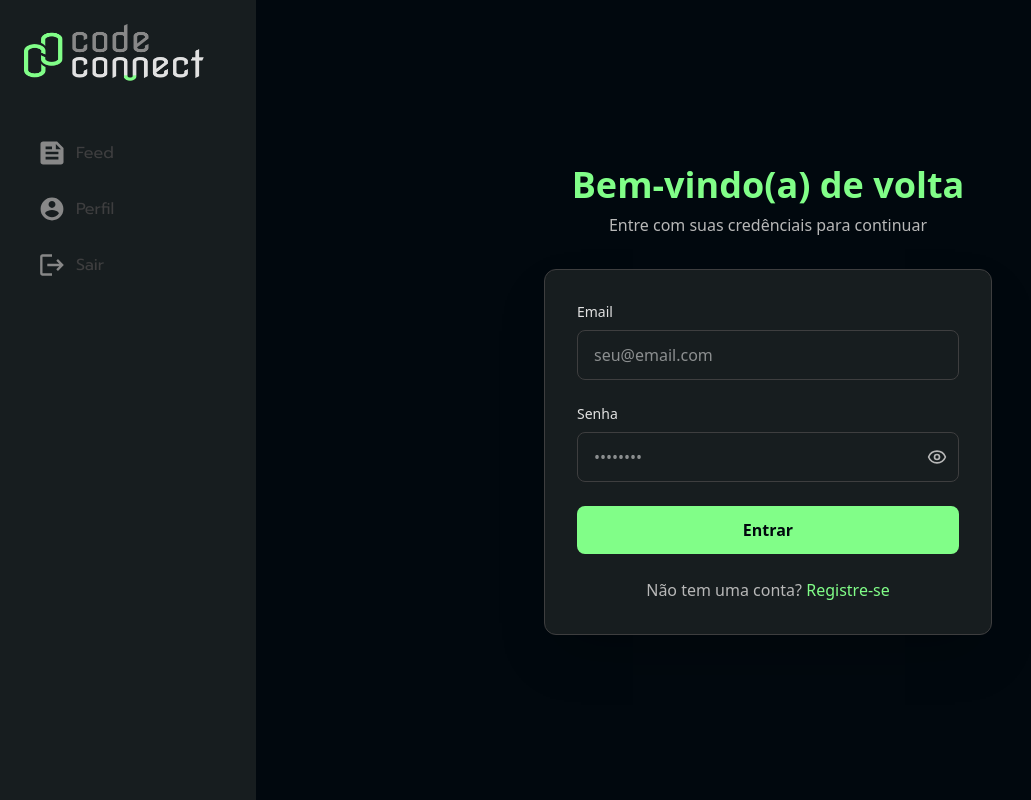
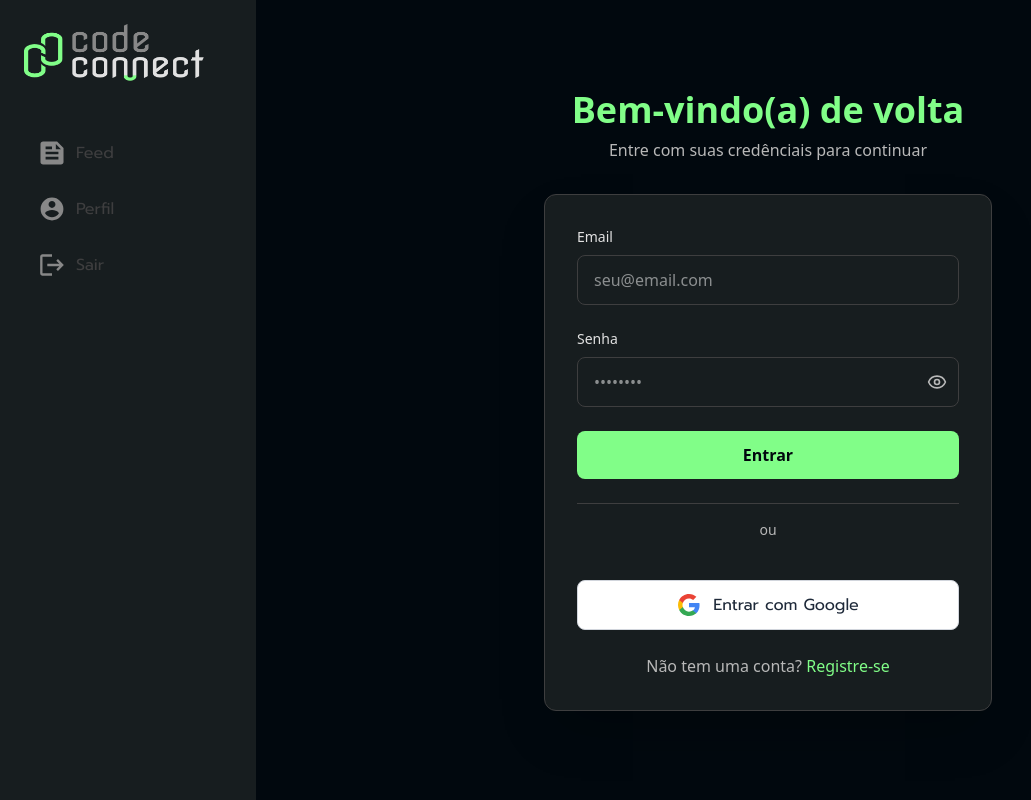
Before and after one commit to braiancalpar/auth-code-connect, a React (Vite) app: page /login in a window 1280 px wide. Shown: the whole page, without its empty margins (0-1031 px from the left). Built offline with nearby package versions, Linux system fonts and the light colour scheme; no server answers.

Commit message:
feat: adicionar página de callback de autenticação e botão de login com Google

```diff
--- a/src/App.tsx
+++ b/src/App.tsx
@@ -11,6 +11,7 @@ import { useTokenRefresh } from "./features/auth/hooks/useTokenRefresh";
 import { RegisterPage } from "./pages/RegisterPage";
 import { useAuth } from "./features/auth/hooks/useAuth";
 import { LoadingComponent } from "./features/auth/components/LoadingComponent";
+import { AuthCallbackPage } from "./pages/AuthCallbackPage";
 
 const AppContent = () => {
   const { isLoading } = useAuth();
@@ -30,6 +31,7 @@ const AppContent = () => {
           <Routes>
             <Route path="/login" element={<LoginPage />} />
             <Route path="/register" element={<RegisterPage />} />
+            <Route path="/auth/callback" element={<AuthCallbackPage />} />
             <Route element={<ProtectedRoute />}>
               <Route path="/" element={<HomePage />} />
               <Route path="/profile" element={<ProfilePage />} />
--- /dev/null
+++ b/src/features/auth/components/GoogleIcon.tsx
@@ -0,0 +1,22 @@
+export function GoogleIcon({ className }: { className?: string }) {
+  return (
+    <svg className={className} viewBox="0 0 24 24">
+      <path
+        fill="#4285F4"
+        d="M22.56 12.25c0-.78-.07-1.53-.2-2.25H12v4.26h5.92c-.26 1.37-1.04 2.53-2.21 3.31v2.77h3.57c2.08-1.92 3.28-4.74 3.28-8.09z"
+      />
+      <path
+        fill="#34A853"
+        d="M12 23c2.97 0 5.46-.98 7.28-2.66l-3.57-2.77c-.98.66-2.23 1.06-3.71 1.06-2.86 0-5.29-1.93-6.16-4.53H2.18v2.84C3.99 20.53 7.7 23 12 23z"
+      />
+      <path
+        fill="#FBBC05"
+        d="M5.84 14.09c-.22-.66-.35-1.36-.35-2.09s.13-1.43.35-2.09V7.07H2.18C1.43 8.55 1 10.22 1 12s.43 3.45 1.18 4.93l2.85-2.22.81-.62z"
+      />
+      <path
+        fill="#EA4335"
+        d="M12 5.38c1.62 0 3.06.56 4.21 1.64l3.15-3.15C17.45 2.09 14.97 1 12 1 7.7 1 3.99 3.47 2.18 7.07l3.66 2.84c.87-2.6 3.3-4.53 6.16-4.53z"
+      />
+    </svg>
+  );
+}
--- /dev/null
+++ b/src/features/auth/components/GoogleLoginButton.tsx
@@ -0,0 +1,18 @@
+import { GoogleIcon } from "./GoogleIcon";
+
+export function GoogleLoginButton() {
+  const handleClick = async () => {
+    window.location.href = "http://localhost:3001/auth/google";
+  };
+
+  return (
+    <button
+      type="button"
+      onClick={handleClick}
+      className="flex items-center justify-center gap-3 w-full bg-white text-gray-800 border border-gray-300 rounded-lg px-4 py-3 hover:bg-gray-50 font-prompt"
+    >
+      <GoogleIcon className="w-6 h-6" />
+      Entrar com Google
+    </button>
+  );
+}
--- /dev/null
+++ b/src/pages/AuthCallbackPage.tsx
@@ -0,0 +1,44 @@
+import { useNavigate, useSearchParams } from "react-router";
+import { useAuth } from "../features/auth/hooks/useAuth";
+import { useEffect } from "react";
+import { toast } from "react-toastify";
+import { authService } from "../features/auth/services/authService";
+import { LoadingComponent } from "../features/auth/components/LoadingComponent";
+
+export function AuthCallbackPage() {
+  const [searchParams] = useSearchParams();
+  const navigate = useNavigate();
+  const { setAuth } = useAuth();
+
+  useEffect(() => {
+    const process = async () => {
+      const token = searchParams.get("token");
+      const error = searchParams.get("error");
+
+      if (error) {
+        toast.error(`Erro ao fazer login com Google: ${error}`);
+        navigate(`/login?error=${error}`);
+        return;
+      }
+
+      if (!token) {
+        toast.error("Token de autenticação não encontrado");
+        navigate(`/login?error=token_not_found`);
+        return;
+      }
+
+      try {
+        const response = await authService.refresh();
+        setAuth(response);
+        toast.success("Login realizado com sucesso!");
+        navigate("/");
+      } catch {
+        toast.error("Erro ao fazer login com o google");
+        navigate(`/login?error=auth_failed`);
+        return;
+      }
+    };
+  }, [searchParams, navigate, setAuth]);
+
+  return <LoadingComponent />;
+}
--- a/src/pages/LoginPage.tsx
+++ b/src/pages/LoginPage.tsx
@@ -1,8 +1,18 @@
+import { GoogleLoginButton } from "../features/auth/components/GoogleLoginButton";
 import { LoginForm } from "../features/auth/components/LoginForm";
 import { Link } from "react-router";
+import { useSearchParams } from "react-router";
 
 export function LoginPage() {
+  const [searchParams] = useSearchParams();
+  const error = searchParams.get("error");
   return (
+    <div>
+      {error && (
+        <div className="bg-red-500/10 border border-red-500 text-red-500 px-4 py-3 rounded mb-4">
+          {error}
+        </div>
+      )}
       <div className="min-h-screen flex items-center justify-center bg-graphite px-4">
         <div className="w-full max-w-md">
           {/* Header */}
@@ -17,6 +27,14 @@ export function LoginPage() {
           {/* Login Card */}
           <div className="bg-dark-gray rounded-xl p-8 shadow-2xl border border-gray">
             <LoginForm />
+            <div className="flex items-center gap-4 my-6">
+              <div className="flex-1 border-t border-gray">
+                <span className="flex items-center justify-center text-medium-gray text-sm my-4">
+                  ou
+                </span>
+              </div>
+            </div>
+            <GoogleLoginButton />
             {/* Register Link */}
             <div className="mt-6 text-center">
               <p className="text-medium-gray">
@@ -32,5 +50,6 @@ export function LoginPage() {
           </div>
         </div>
       </div>
+    </div>
   );
 }
```
Lines whose indentation alone changed are shown as unchanged.
